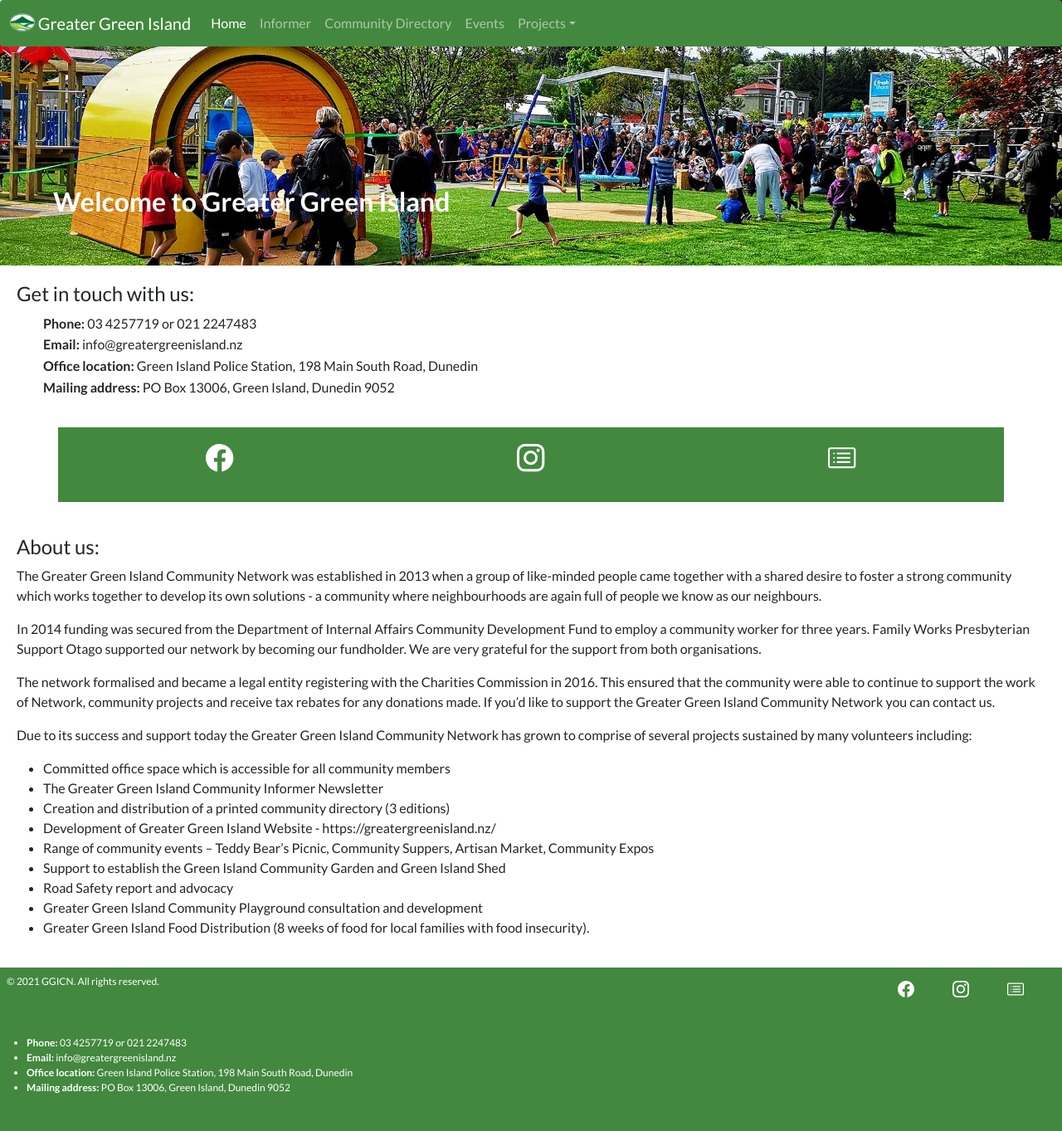
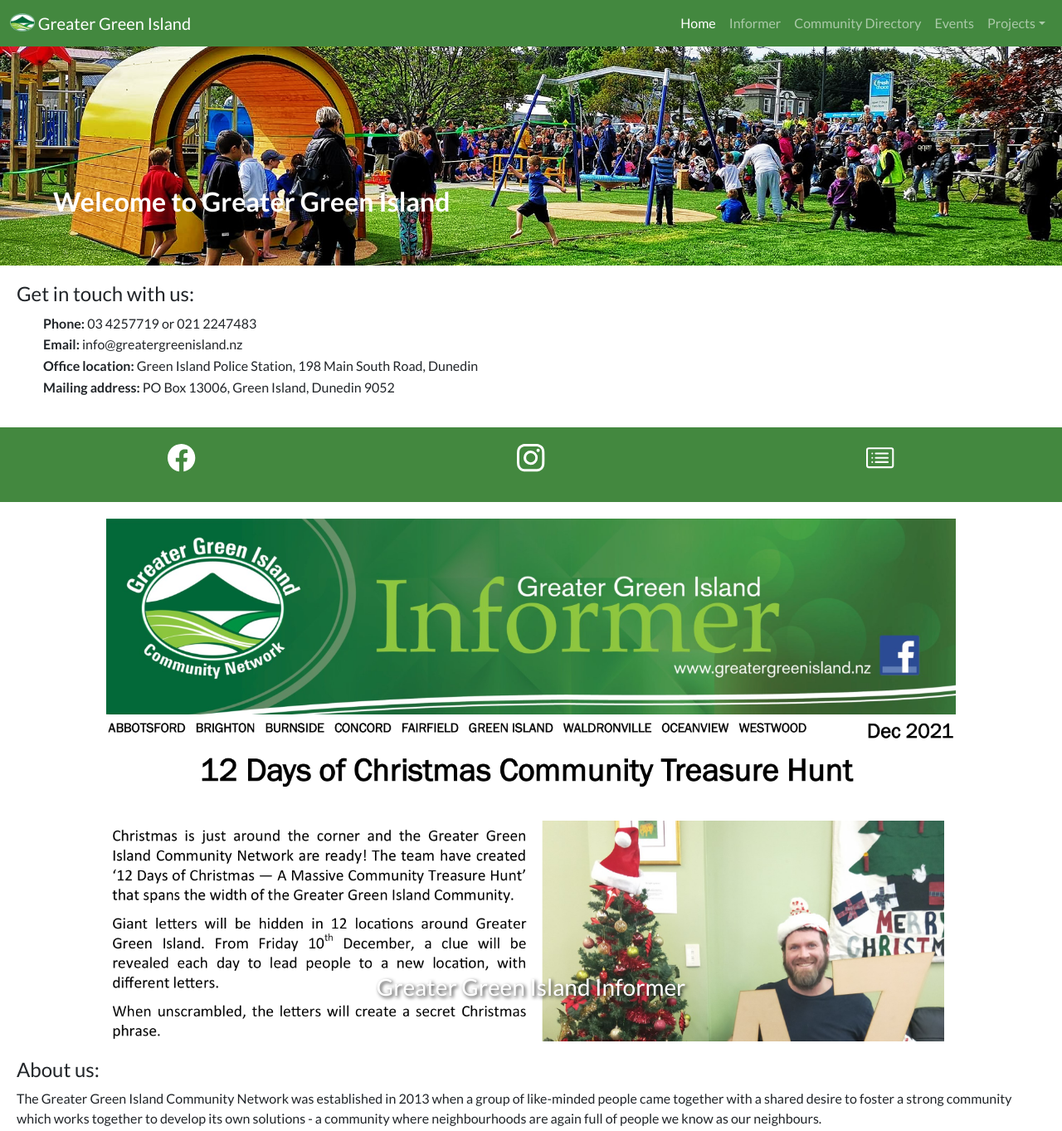
Before and after one commit to 0710160/ggi, a plain HTML site: page index.html in a window 1280 px wide. Shown: the top 1363 px of the page at 83% size. Drawn offline with nearby package versions, Linux system fonts and the light colour scheme.

Commit message:
Add carousel, fix incorrectly displaying navbar on desktop

```diff
--- a/assets/css/styles.css
+++ b/assets/css/styles.css
@@ -4,6 +4,8 @@
 
 body {
   font-family: 'Lato', sans-serif;
+  width: 100vw;
+  overflow-x: hidden;
 }
 
 /*-----------------------------------------------------------------------------
@@ -13,9 +15,9 @@ NAVBAR
   position: absolute;
   top: 0;
   left: 0;
-  width: 100%;
   background-color: var(--theme);
-  z-index: 2;
+  z-index: 1;
+  width: 100%
 }
 
 .header-img {
@@ -37,6 +39,10 @@ NAVBAR
   font-weight: 600;
 }
 
+.navbar-collapse {
+  flex-grow: 0;
+}
+
 /*-----------------------------------------------------------------------------
 CONTENT
 -----------------------------------------------------------------------------*/
@@ -53,6 +59,16 @@ CONTENT
   background-color: var(--theme);
   text-align: center;
   margin-bottom: 20px;
+}
+
+.carousel-container {
+  width: 80%;
+  margin-left: auto;
+  margin-right: auto;
+}
+
+.carousel-caption h3 {
+  text-shadow: 2px 2px 4px #303030;
 }
 
 /*-----------------------------------------------------------------------------
--- a/index.html
+++ b/index.html
@@ -25,10 +25,9 @@
 
 <body>
 
-  <div class="container-flex">
 
     <!-- Navbar -->
-    <nav class="navbar navbar-dark navbar-expand-lg navbar-light rounded">
+    <nav class="navbar navbar-dark navbar-expand-lg navbar-light">
       <div class="container-fluid">
         <a class="navbar-brand" href="#">
           <img src="assets/images/greatergreenisland.png" width="30" class="d-inline-block align-text-top">
@@ -38,7 +37,7 @@
           <span class="navbar-toggler-icon"></span>
         </button>
 
-        <div class="collapse navbar-collapse" id="navbar">
+        <div class="collapse navbar-collapse d-flex flex-wrap">
           <ul class="navbar-nav me-auto mb-2 mb-lg-0">
             <li class="nav-item">
               <a class="nav-link active" aria-current="page" href="#">Home</a>
@@ -83,7 +82,7 @@
       </ul>
     </div>
 
-    <div class="container content socials">
+    <div class="container-flex content socials">
       <!-- SVG drawings -->
       <svg xmlns="http://www.w3.org/2000/svg" display="none">
         <symbol id="facebook" class="bi bi-facebook">
@@ -103,20 +102,59 @@
 
       <div class="row">
         <div class="col">
-          <a href="#"><svg class="bi ms-3" viewbox="0 0 24 24" width="50" height="50" fill="#fff" >
+          <a href="#"><svg class="bi ms-3" viewbox="0 0 24 24" width="50" height="50" fill="#fff">
               <use xlink:href="#facebook" />
             </svg></a>
         </div>
         <div class="col">
-          <a href="#"><svg class="bi ms-3" viewbox="0 0 24 24" width="50" height="50" fill="#fff" >
+          <a href="#"><svg class="bi ms-3" viewbox="0 0 24 24" width="50" height="50" fill="#fff">
               <use xlink:href="#instagram" />
             </svg></a>
         </div>
         <div class="col">
-          <a href="#"><svg class="bi ms-3" viewbox="0 0 24 24" width="50" height="50" fill="#fff" >
+          <a href="#"><svg class="bi ms-3" viewbox="0 0 24 24" width="50" height="50" fill="#fff">
               <use xlink:href="#mailing" />
             </svg></a>
         </div>
+      </div>
+    </div>
+
+
+    <!-- Carousel -->
+    <div class="carousel-container">
+      <div id="carousel-objects" class="carousel slide" data-bs-interval="3000" data-bs-ride="carousel">
+        <div class="carousel-inner">
+          <div class="carousel-item active">
+              <img src="assets/images/playground.jpg" class="d-block w-100" />
+            <div class="carousel-caption d-none d-md-block">
+              <h3>Green Island Playground</h3>
+            </div>
+          </div>
+          <div class="carousel-inner">
+            <div class="carousel-item">
+              <img src="assets/images/informer.png" class="d-block w-100" />
+              <div class="carousel-caption d-none d-md-block">
+                <h3>Greater Green Island Informer</h3>
+              </div>
+            </div>
+            <div class="carousel-inner">
+              <div class="carousel-item">
+                <img src="assets/images/brighton-beach.jpg" class="d-block w-100" />
+                <div class="carousel-caption d-none d-md-block">
+                  <h3>Things to do in Green Island</h3>
+                </div>
+              </div>
+            </div>
+          </div>
+        </div>
+        <button class="carousel-control-prev" type="button" data-bs-target="#carousel-objects" data-bs-slide="prev">
+          <span class="carousel-control-prev-icon" aria-hidden="true"></span>
+          <span class="visually-hidden">Previous</span>
+        </button>
+        <button class="carousel-control-next" type="button" data-bs-target="#carousel-objects" data-bs-slide="next">
+          <span class="carousel-control-next-icon" aria-hidden="true"></span>
+          <span class="visually-hidden">Next</span>
+        </button>
       </div>
       </div>
 
@@ -147,13 +185,13 @@
         <div class="d-flex p-2">
           <p class="flex-grow-1 credit footer-row">&copy; 2021 GGICN. All rights reserved.</p>
           <ul class="list-unstyled d-flex p-2 footer-row">
-          <li><a href="#"><svg class="bi ms-3" viewbox="0 0 40 40" width="50" height="50" fill="#fff" >
+            <li><a href="#"><svg class="bi ms-3" viewbox="0 0 40 40" width="50" height="50" fill="#fff">
                   <use xlink:href="#facebook" />
                 </svg></a></li>
-          <li><a href="#"><svg class="bi ms-3" viewbox="0 0 40 40" width="50" height="50" fill="#fff" >
+            <li><a href="#"><svg class="bi ms-3" viewbox="0 0 40 40" width="50" height="50" fill="#fff">
                   <use xlink:href="#instagram" />
                 </svg></a></li>
-          <li><a href="#"><svg class="bi ms-3" viewbox="0 0 40 40" width="50" height="50" fill="#fff" >
+            <li><a href="#"><svg class="bi ms-3" viewbox="0 0 40 40" width="50" height="50" fill="#fff">
                   <use xlink:href="#mailing" />
                 </svg></a></li>
           </ul>
@@ -168,7 +206,6 @@
         </div>
       </footer>
 
-  </div>
 
     <!-- JS -->
     <script src="https://cdn.jsdelivr.net/npm/bootstrap@5.1.3/dist/js/bootstrap.bundle.min.js" integrity="sha384-ka7Sk0Gln4gmtz2MlQnikT1wXgYsOg+OMhuP+IlRH9sENBO0LRn5q+8nbTov4+1p" crossorigin="anonymous"></script>
```
Also changed, not shown: assets/images/brighton-beach.jpg (added), assets/images/green-island-abbotsford-211-1.jpg (added), assets/images/informer.png (added), assets/images/playground.jpg (added). Lines whose indentation alone changed are shown as unchanged.
